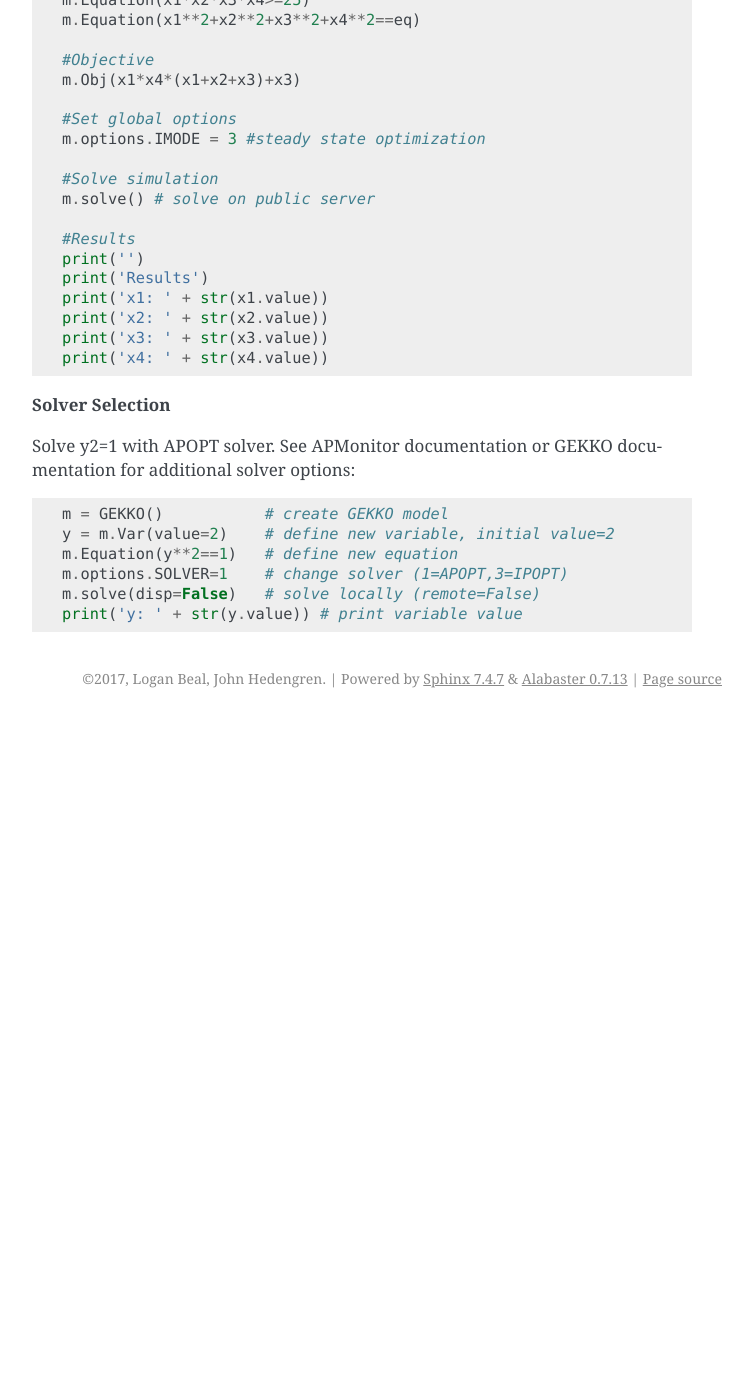
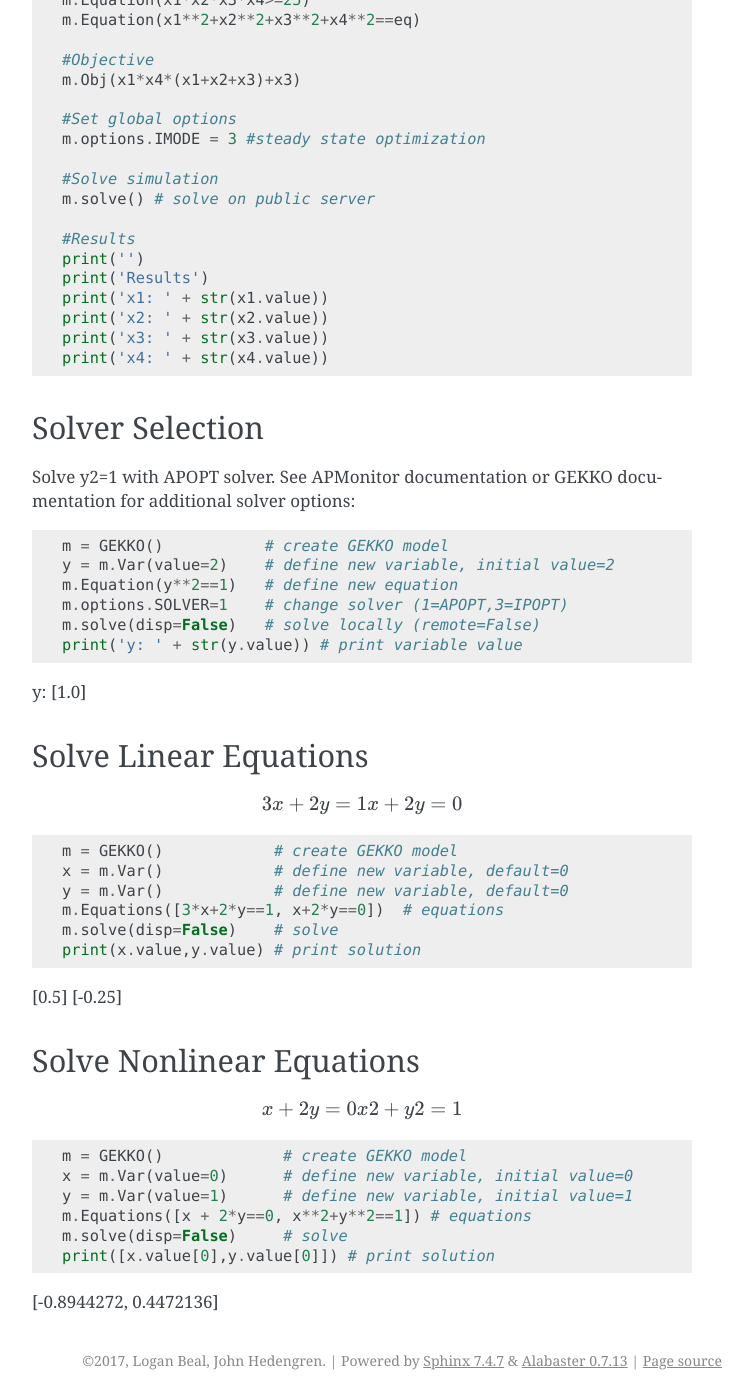
Before and after one commit to BYU-PRISM/GEKKO, a Sphinx documentation site: the page built from docs/examples.rst, in a window 1280 px wide and 1400 px high, scrolled down 1047 px. Shown: the whole window, without its empty margins (388-1141 px from the left). Built offline with Sphinx 7.4.7, drawn with Linux system fonts in a browser that asks for light colours; before the commit the page ends 1765 px from its top, so only the background shows below that; some of the changed text lies outside the part shown.

Commit message:
Update examples.rst

```diff
--- a/docs/examples.rst
+++ b/docs/examples.rst
@@ -76,8 +76,9 @@ This example demonstrates how to solve the HS71 benchmark problem using GEKKO::
 	print('x3: ' + str(x3.value))
 	print('x4: ' + str(x4.value))
 
-
-**Solver Selection**
+----------------
+Solver Selection
+----------------
 
 Solve y2=1 with APOPT solver. See APMonitor documentation or GEKKO documentation for additional solver options::
 
@@ -87,3 +88,45 @@ Solve y2=1 with APOPT solver. See APMonitor documentation or GEKKO documentation
 	m.options.SOLVER=1    # change solver (1=APOPT,3=IPOPT)
 	m.solve(disp=False)   # solve locally (remote=False)
 	print('y: ' + str(y.value)) # print variable value
+
+y: [1.0]
+
+--------------------------
+Solve Linear Equations
+--------------------------
+
+.. math::
+
+	3x+2y=1
+	x+2y=0
+
+::
+
+	m = GEKKO()            # create GEKKO model
+	x = m.Var()            # define new variable, default=0
+	y = m.Var()            # define new variable, default=0
+	m.Equations([3*x+2*y==1, x+2*y==0])  # equations
+	m.solve(disp=False)    # solve
+	print(x.value,y.value) # print solution
+
+[0.5] [-0.25]
+
+--------------------------
+Solve Nonlinear Equations
+--------------------------
+
+.. math::
+
+	x+2y=0
+	x2+y2=1
+
+::
+
+	m = GEKKO()             # create GEKKO model
+	x = m.Var(value=0)      # define new variable, initial value=0
+	y = m.Var(value=1)      # define new variable, initial value=1
+	m.Equations([x + 2*y==0, x**2+y**2==1]) # equations
+	m.solve(disp=False)     # solve
+	print([x.value[0],y.value[0]]) # print solution
+
+[-0.8944272, 0.4472136]
```
